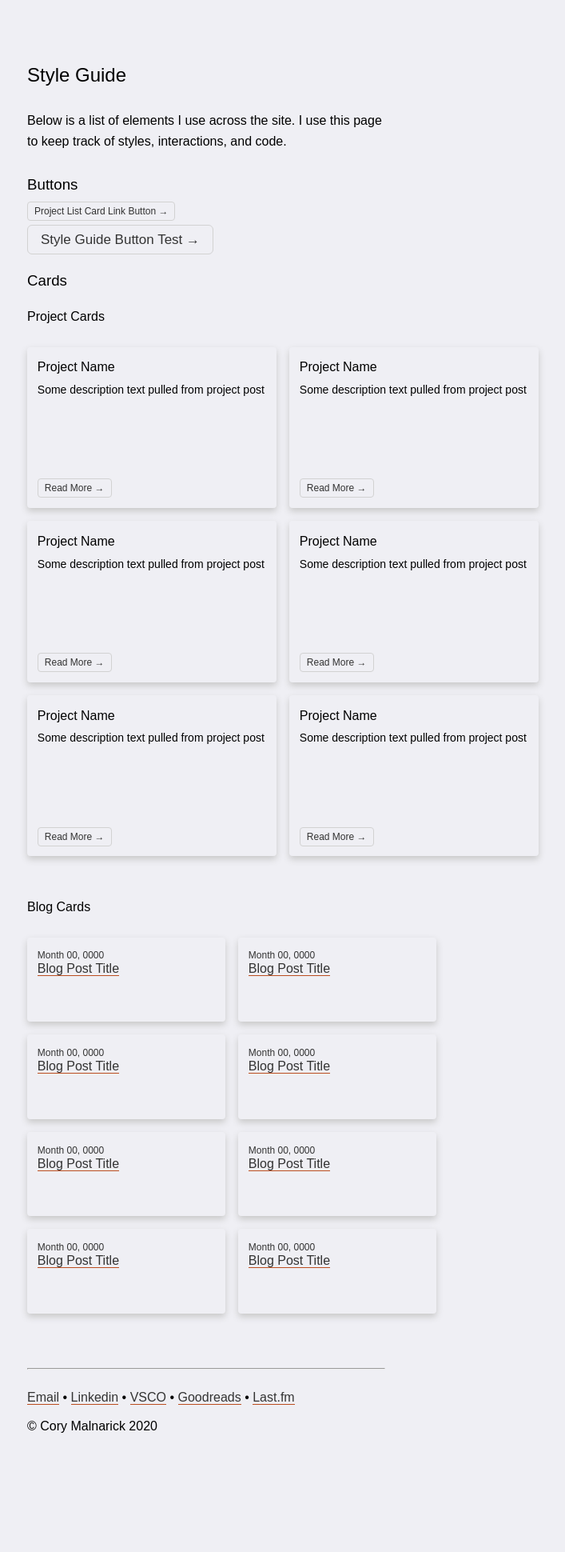
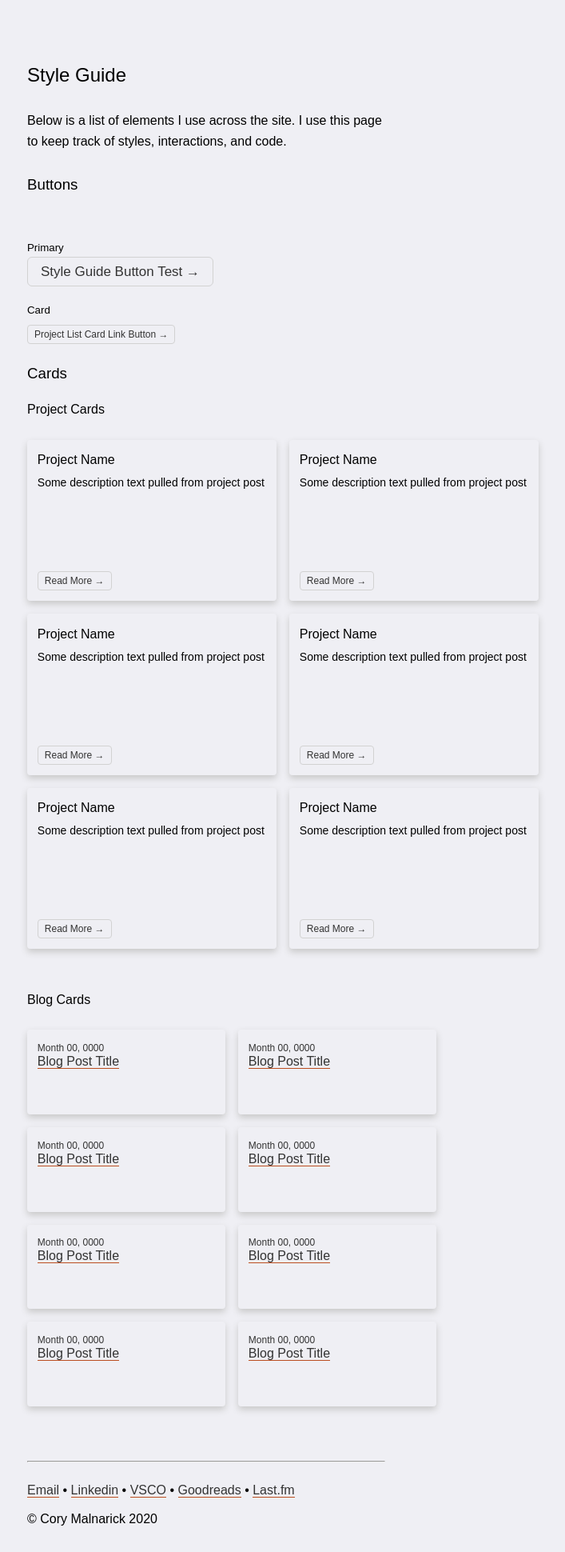
Before and after one commit to foundmonster/foundmonster.github.io, a Jekyll site: the page built from styleguide.html, in a window 1280 px wide. Shown: the whole page at 80% size, without its empty margins (30-737 px from the left). Built offline with Jekyll 4.4.1, drawn with Linux system fonts in a browser that asks for light colours; some web fonts are replaced; before the commit the page ends 1824 px from its top, so only the background shows below that.

Commit message:
updating style guide page

```diff
--- a/styleguide.html
+++ b/styleguide.html
@@ -9,12 +9,14 @@ title: Style Guide
 
 
 
-<h3>Buttons</h3>
-<a class="projectlistlinkforstyleguide" href="https://www.wikipedia.com/">Project List Card Link Button →</a>
+<h3>Buttons</h3><br>
 <br>
+<h5>Primary</h5>
+<a class="buttonforstyleguidetest" href="https://www.wikipedia.com/">Style Guide Button Test →</a><br>
 <br>
-<a class="buttonforstyleguidetest" href="https://www.wikipedia.com/">Style Guide Button Test →</a>
-<br>
+<h5>Card</h5>
+<a class="projectlistlinkforstyleguide" href="https://www.wikipedia.com/">Project List Card Link Button →</a><br>
+
 
 
 
```
